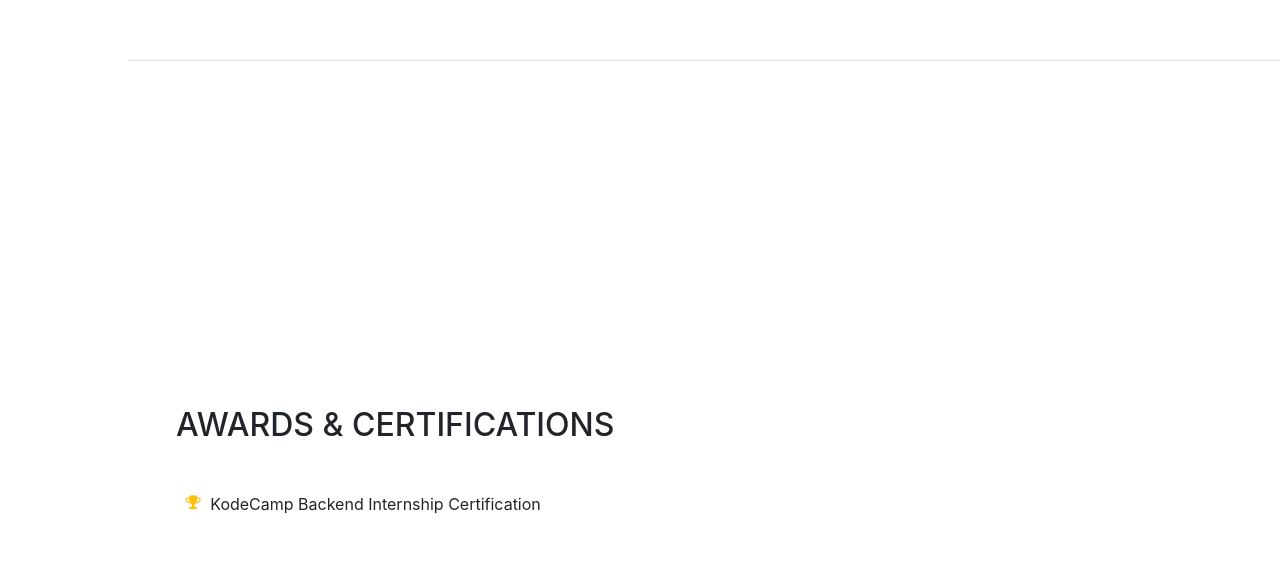
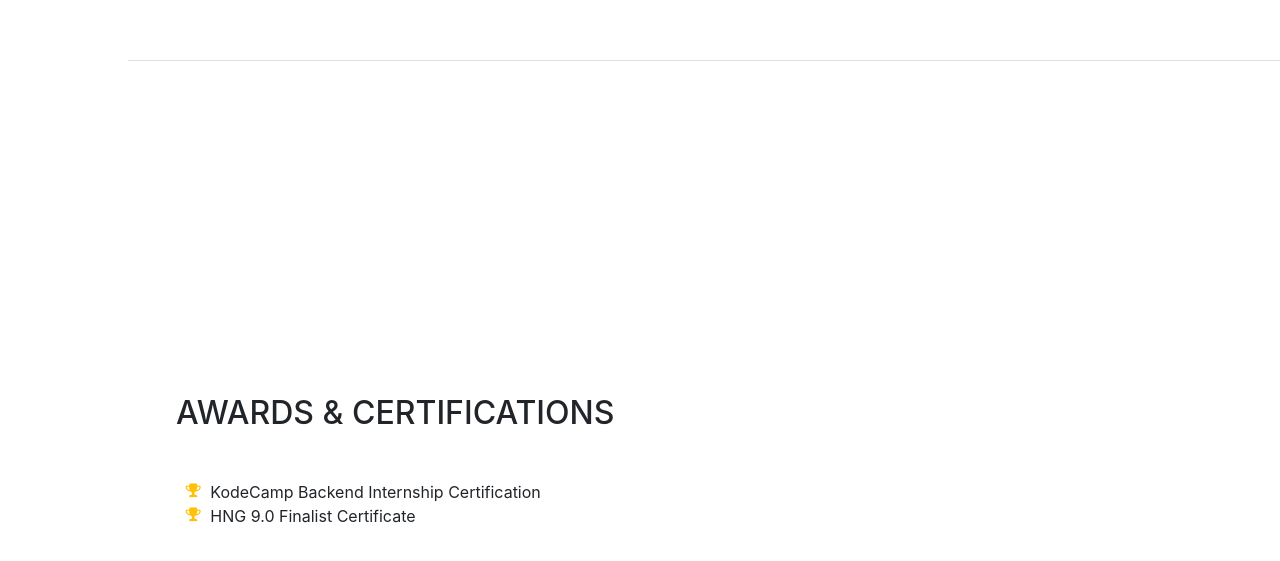
Before and after one commit to DannyXY/resume, a website with bundled scripts: page index.html in a window 1280 px wide. Shown: the part 4098-4659 px from the top of the page. Built offline with nearby package versions, Linux system fonts and the light colour scheme; a web font is replaced by a local one.

Commit message:
chore - added certification

```diff
--- a/index.html
+++ b/index.html
@@ -415,6 +415,12 @@
               KodeCamp Backend Internship Certification
             </li>
           </ul>
+          <ul class="fa-ul mb-0">
+            <li>
+              <i class="fa-li fa fa-trophy text-warning"></i>
+              HNG 9.0 Finalist Certificate
+            </li>
+          </ul>
           <!--
                                 <li>
                                   <i class="fa-li fa fa-trophy text-warning"></i>
```
